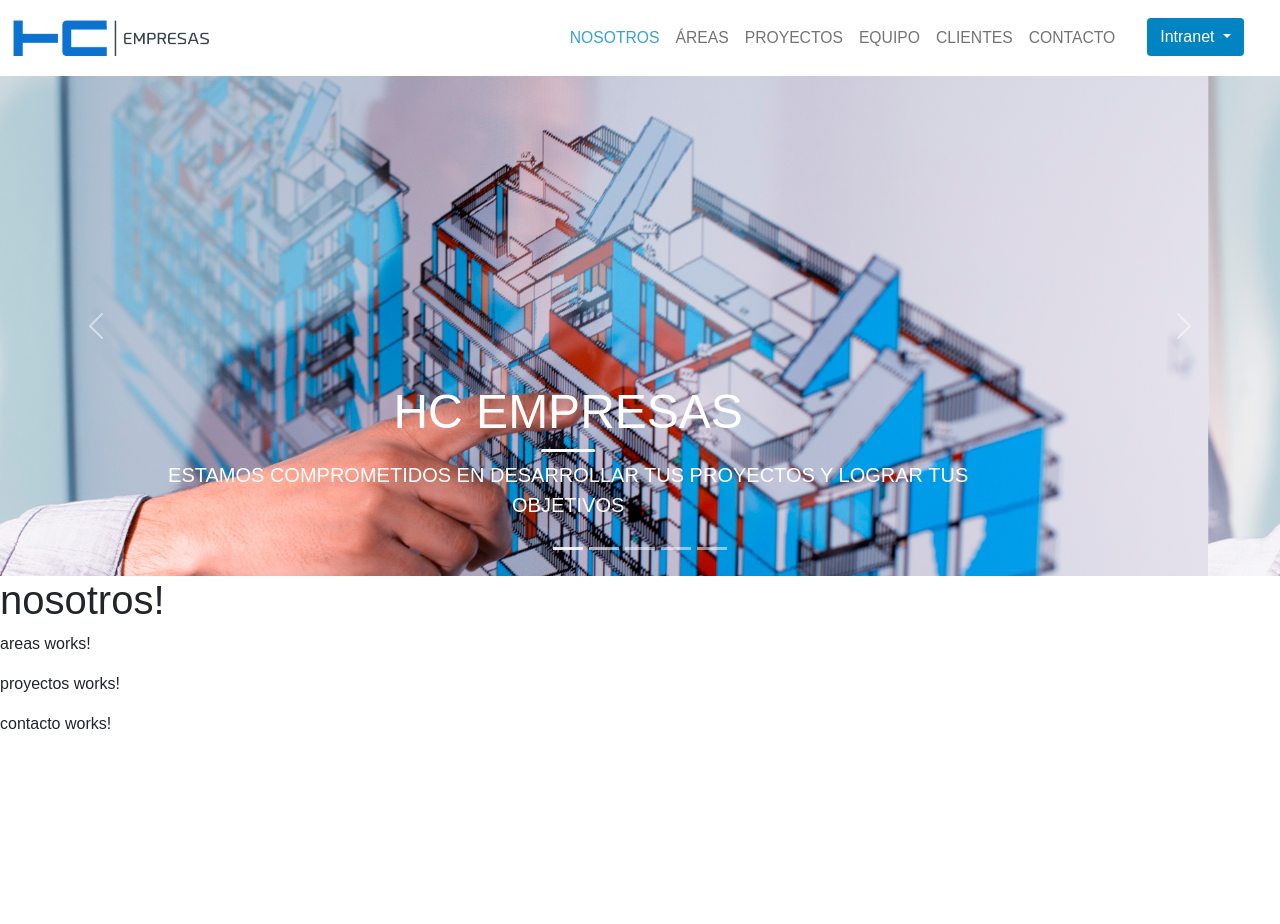
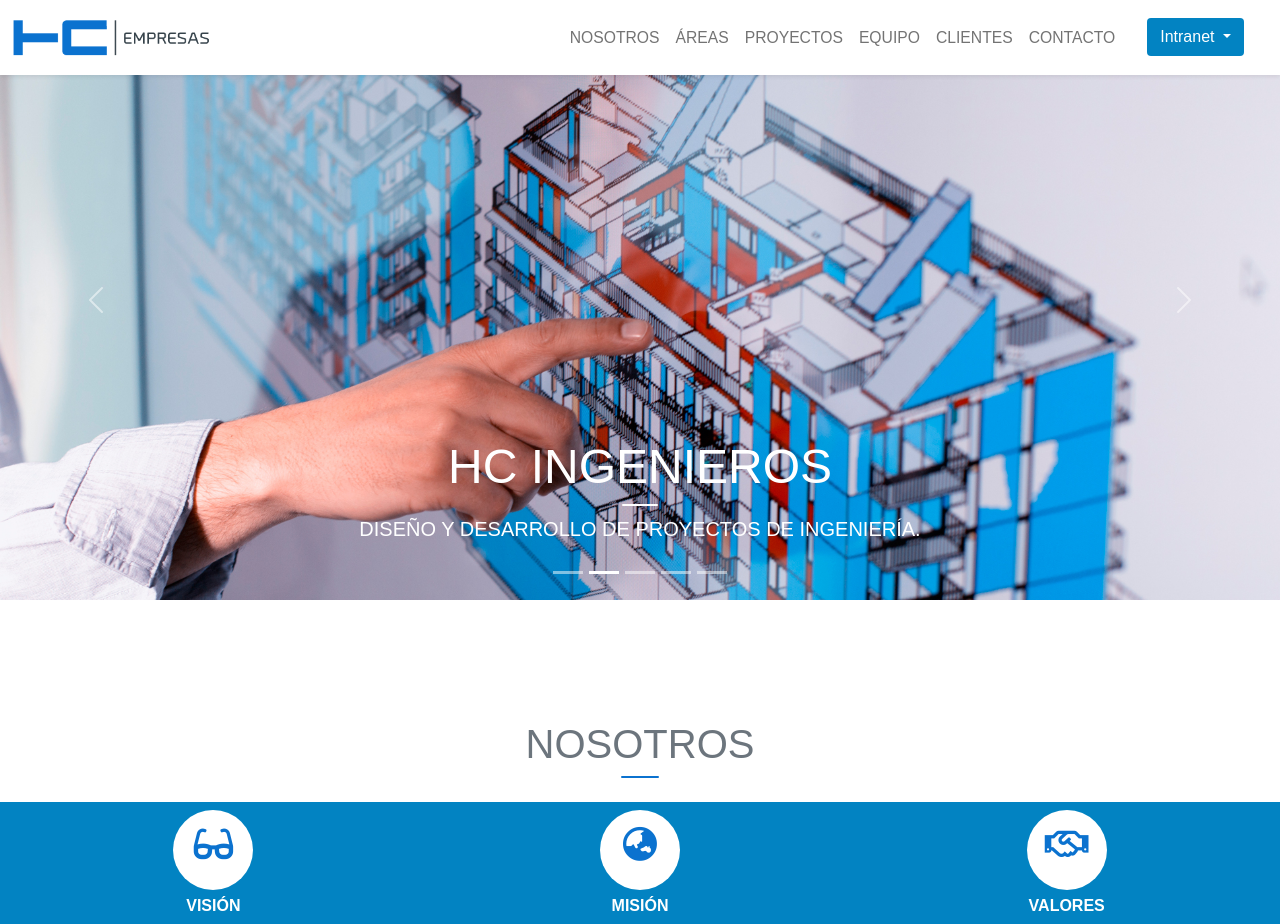
Before and after one commit to denilsonbastidas/project, an Angular app: page / in a window 1280 px wide. Shown: the top 924 px of the page. Before the commit the page ends 800 px from the top, so only its background shows below. Built offline with nearby package versions, Linux system fonts and the light colour scheme.

Commit message:
esqueleto seccion proyecto

```diff
--- a/src/app/app.component.css
+++ b/src/app/app.component.css
@@ -1,5 +1,10 @@
 @import url("../assets/varColors.css");
 /* navbar */
+.navbar{
+    height: 75px;
+    z-index: 2;
+    transition: all 1s ease-in-out 0s;
+}
 .cont-logo{
     width: 230px;
 }
@@ -10,9 +15,18 @@
 .navbar-nav .nav-link{
     font-size: 15.7px;
 }
+.navbar-nav .nav-link:hover{
+    color: var(--color-claro);
+}
+
 .active{
     color: var(--color-claro) !important;
 }
 .btn-toggle{
     background-color: var(--color-active);
 }
+/* event scroll */
+.event-scroll{
+    height: 50px;
+    transition: all 1s ease-in-out 0s;
+}
--- a/src/app/app.component.html
+++ b/src/app/app.component.html
@@ -1,5 +1,5 @@
 <!-- navbar -->
-<nav class="navbar navbar-expand-lg navbar-light shadow-sm">
+<nav class="navbar navbar-expand-lg navbar-light bg-white shadow-sm position-fixed w-100" #navbar (window:scroll)="animateNavbar(navbar)">
   <div class="container-fluid">
 
     <a class="navbar-brand cont-logo" href="/">
@@ -18,7 +18,7 @@
 
     <div class="collapse navbar-collapse" id="navbarNavAltMarkup">
       <div class="navbar-nav">
-        <a class="nav-link active" aria-current="page" href="#">Nosotros</a>
+        <a class="nav-link" aria-current="page" href="#">Nosotros</a>
         <a class="nav-link" href="#">Áreas</a>
         <a class="nav-link" href="#">Proyectos</a>
         <a class="nav-link" href="#">Equipo</a>
--- a/src/app/app.component.ts
+++ b/src/app/app.component.ts
@@ -1,4 +1,4 @@
-import { Component } from '@angular/core';
+import { Component,Renderer2 } from '@angular/core';
 
 @Component({
   selector: 'app-root',
@@ -6,5 +6,23 @@ import { Component } from '@angular/core';
   styleUrls: ['./app.component.css']
 })
 export class AppComponent {
-  title = 'project';
+
+
+  constructor(
+    private _renderer:Renderer2
+  ){
+  }
+  ngOnInit() {  }
+  //
+   animateNavbar(navbar:any) {
+
+    let scrollUserY = window.scrollY
+
+    if (scrollUserY > 100) {
+       return this._renderer.addClass(navbar,'event-scroll');
+    } else {
+      return this._renderer.removeClass(navbar,'event-scroll');
+    }
+  }
+
 }
--- a/src/app/app.module.ts
+++ b/src/app/app.module.ts
@@ -12,6 +12,7 @@ import { ContactoComponent } from './components/contacto/contacto.component';
 import { AllproyectosComponent } from './components/allproyectos/allproyectos.component';
 import { SliderComponent } from './components/slider/slider.component';
 
+
 @NgModule({
   declarations: [
     AppComponent,
@@ -22,7 +23,7 @@ import { SliderComponent } from './components/slider/slider.component';
     ClientesComponent,
     ContactoComponent,
     AllproyectosComponent,
-    SliderComponent
+    SliderComponent,
   ],
   imports: [
     BrowserModule,
--- a/src/app/components/nosotros/nosotros.component.css
+++ b/src/app/components/nosotros/nosotros.component.css
@@ -1 +1,40 @@
 @import url("../../../assets/varColors.css");
+
+.cont-nosotros{
+    margin-top: 120px;
+}
+.cont-nosotros button{
+  border-radius: 0;
+  background-color: var(--color-active);
+  border: none;
+}
+.cont-nosotros button:hover{
+  background-color: var(--color-btns);
+}
+
+
+/* collapse section */
+.cont-icon{
+  width: 80px;
+  height: 80px;
+  border-radius: 555px;
+}
+.cont-icon i{
+  color: var(--color-btns);
+  font-size: 35px;
+}
+/* content dinamic */
+.cont-dinamic{
+  animation: showproject 1s ease;
+  background-image: url("../../../assets/images/banner-Inspeccion.jpg");
+  height: 500px;
+}
+
+@keyframes showproject {
+  0%{
+    opacity: 0;
+  }
+  100%{
+    opacity: 1;
+  }
+}
--- a/src/app/components/nosotros/nosotros.component.html
+++ b/src/app/components/nosotros/nosotros.component.html
@@ -1 +1,36 @@
-<h1>nosotros!</h1>
+<div class="cont-nosotros">
+
+  <h3 class="text-center display-6 text-secondary text-uppercase">Nosotros</h3>
+  <div class="sep-link mx-auto mb-4"></div>
+
+  <div class="row w-100 text-uppercase mx-auto">
+    <button name="vision" class="col-md btn btn-primary text-uppercase fw-bold p-2">
+      <div class="cont-icon bg-white mx-auto mb-1 p-3">
+        <i class="fas fa-glasses"></i>
+      </div>
+      Visión
+    </button>
+
+    <button name="mision" class="col-md btn btn-primary fw-bold text-uppercase p-2">
+      <div class="cont-icon bg-white mx-auto mb-1 p-3">
+        <i class="fas fa-globe-asia"></i>
+      </div>
+      misión
+    </button>
+
+    <button name="valores" class="col-md btn btn-primary fw-bold text-uppercase p-2">
+      <div class="cont-icon bg-white mx-auto mb-1 p-3">
+        <i class="far fa-handshake"></i>
+      </div>
+      valores
+    </button>
+  </div>
+
+  <!-- content dinamic -->
+  <div class="row w-100 mx-auto">
+
+    <!-- vision -->
+    <div class="col cont-dinamic"></div>
+  </div>
+
+</div>
--- a/src/app/components/nosotros/nosotros.component.ts
+++ b/src/app/components/nosotros/nosotros.component.ts
@@ -7,9 +7,8 @@ import { Component, OnInit } from '@angular/core';
 })
 export class NosotrosComponent implements OnInit {
 
-  constructor() { }
+  constructor() {  }
 
   ngOnInit(): void {
   }
-
 }
--- a/src/app/components/slider/slider.component.css
+++ b/src/app/components/slider/slider.component.css
@@ -1,14 +1,9 @@
 /* slider */
 
 .carousel-item{
-    height: 500px;
+    height: 600px;
 }
-.sep-carousel{
-    width: 6%;
-    height: 3px;
-    border-radius: 3px;
-    background-color: #fff;
-}
+
 
 .lead{
     text-transform: uppercase;
--- a/src/styles.css
+++ b/src/styles.css
@@ -4,3 +4,16 @@ body{
     font-family: var(--font-main) !important;
     scroll-behavior: smooth;
 }
+/* hr separations */
+.sep-carousel{
+    width: 4%;
+    height: 2px;
+    border-radius: 3px;
+    background-color: #fff;
+}
+.sep-link{
+    width: 3%;
+    height: 2px;
+    border-radius: 3px;
+    background-color: var(--color-btns);
+}
```
